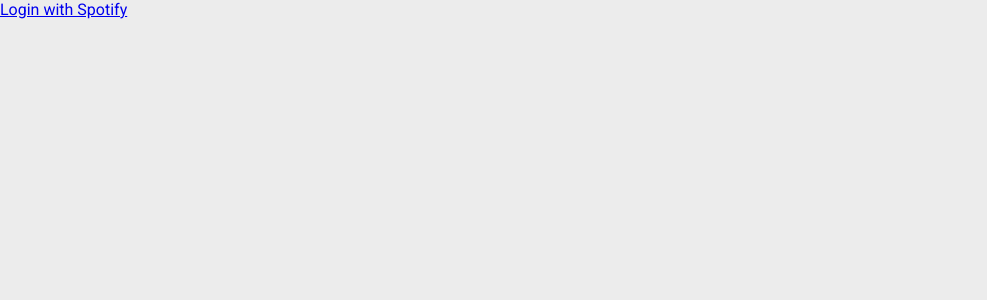
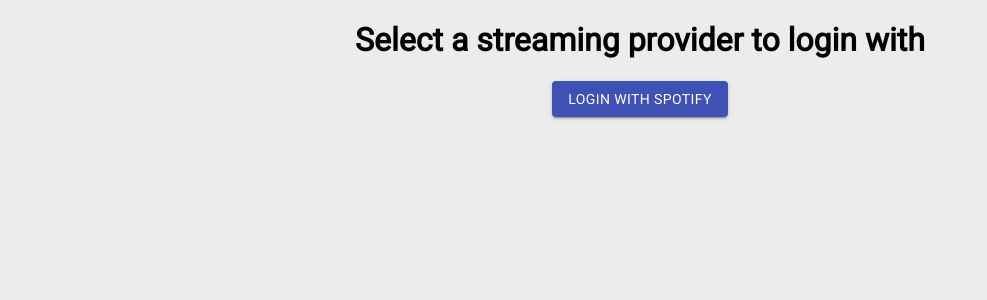
Before and after one commit to collinkleest/music-share, a React app in the folder client/: page /#/music-login in a window 1280 px wide. Shown: the top 300 px of the page, without its empty margins (0-987 px from the left). Built offline with nearby package versions, Linux system fonts and the light colour scheme.

Commit message:
made the spotify login less ugly

```diff
--- a/client/src/Components/Login/Login.js
+++ b/client/src/Components/Login/Login.js
@@ -16,8 +16,6 @@
 import {LoginAction} from '../../redux/actions/authActions';
 import { connect } from 'react-redux';
 import axios from "axios";
-import { useHistory } from "react-router-dom";
-import { dispatch } from "react-redux";
 
 const mapStateToProps = (state) => {
     return {
@@ -49,7 +47,7 @@
 
 const LoginElement = (props) => {
   const classes = useStyles();
-  const history = useHistory();
+
   const [userName, setUserName] = useState('');
   const [passWord, setPassWord] = useState('');
 
@@ -62,10 +60,9 @@
         }
       })
       .then(function (response) {
-        if (response.data.status == 'SUCCESS'){
-          history.push('/music-login');
-          dispatch(LoginAction());
-        }
+        // if (response.body.status == 'SUCCESS'){
+          // props.dipatch(LoginAction());
+        // }
       })
       .catch(function (error) {
         console.log(error);
@@ -118,7 +115,7 @@
             variant="contained"
             color="primary"
             className={classes.submit}
-            onClick={logIn}
+            onClick={(props) => logIn(props)}
           >
             Sign In
           </Button>
--- a/client/src/Components/Music Login/MusicLogin.js
+++ b/client/src/Components/Music Login/MusicLogin.js
@@ -1,4 +1,5 @@
 import React from 'react';
+import './index.css';
 import Button from '@material-ui/core/Button';
 import { makeStyles } from '@material-ui/core/styles';
 import { FontAwesomeIcon } from '@fortawesome/react-fontawesome';
@@ -6,7 +7,16 @@
 
 const MusicLogin = (props) => {
     return (
-        <a href='/login'>Login with Spotify</a>
+        <div>
+            <h1>
+                Select a streaming provider to login with
+            </h1>
+            <a href='/login'>
+                <Button variant="contained" color="primary">
+                    Login with Spotify
+                </Button>
+            </a>
+        </div>
     )
 }
 
--- /dev/null
+++ b/client/src/Components/Music Login/index.css
@@ -0,0 +1,10 @@
+a {
+    color: white;
+    text-decoration: none;
+}
+
+div {
+    align-items: center;
+    text-align: center;
+
+}
```
Also changed, not shown: 2 other files (tests, documents, lock files or other folders).
